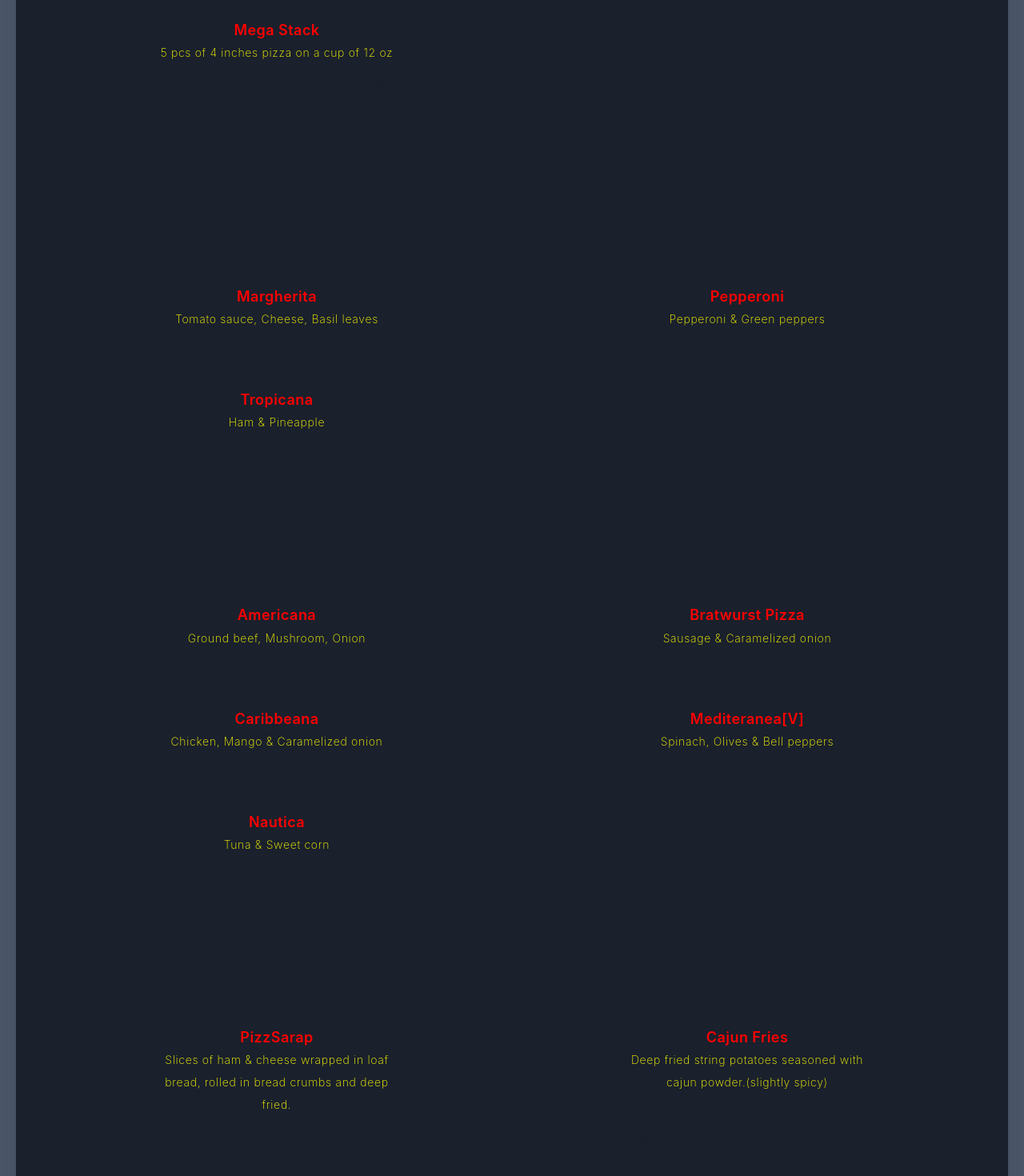
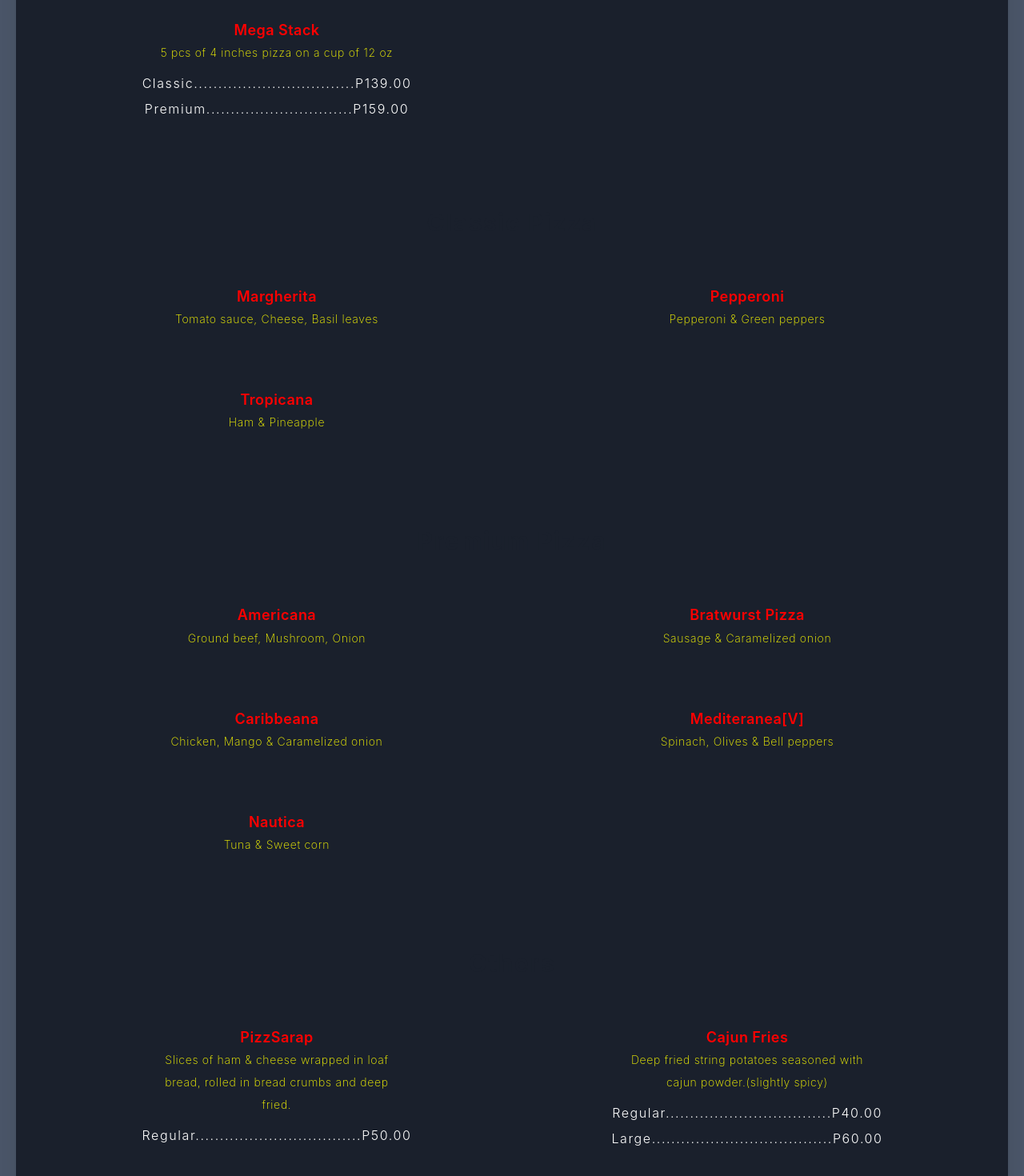
Before and after one commit to jhigger/pizzastack2, a React (Vite) app: page /menu in a window 1280 px wide. Shown: the part 820-2290 px from the top of the page at 80% size. Built offline with nearby package versions, Linux system fonts and the light colour scheme.

Commit message:
refactored

```diff
--- a/src/pages/Menu.jsx
+++ b/src/pages/Menu.jsx
@@ -52,14 +52,27 @@ const ProductDesc = ({desc, ...props}) => {
 	);
 };
 
-const PizzaPrices = ({products}) => {
-	const classicDots = (times) => {
-		return '.'.repeat(40 - times);
-	};
-	const premiumDots = (times) => {
-		return '.'.repeat(37 - times);
+const ProductPrice = ({text, dots, price}) => {
+	const printDots = () => {
+		return '.'.repeat(dots - price.length);
 	};
 
+	return (
+		<chakra.p
+			fontSize="md"
+			fontWeight="light"
+			lineHeight="taller"
+			letterSpacing="widest"
+			color="white"
+		>
+			{text}
+			{printDots()}
+			{price}
+		</chakra.p>
+	);
+};
+
+const PizzaPrices = ({products}) => {
 	return (
 		<>
 			{products.map((product) => {
@@ -67,24 +80,16 @@ const PizzaPrices = ({products}) => {
 					<Box textAlign="center" key={product.name}>
 						<ProductName name={product.name} />
 						<ProductDesc desc={product.desc} />
-						<chakra.p
-							fontSize="md"
-							fontWeight="light"
-							lineHeight="taller"
-							letterSpacing="widest"
-						>
-							Classic{classicDots(product.size.classic.length)}
-							{product.size.classic}
-						</chakra.p>
-						<chakra.p
-							fontSize="md"
-							fontWeight="light"
-							lineHeight="taller"
-							letterSpacing="widest"
-						>
-							Premium{premiumDots(product.size.premium.length)}
-							{product.size.premium}
-						</chakra.p>
+						<ProductPrice
+							text={'Classic'}
+							dots={40}
+							price={product.size.classic}
+						/>
+						<ProductPrice
+							text="Premium"
+							dots={37}
+							price={product.size.premium}
+						/>
 					</Box>
 				);
 			})}
@@ -108,13 +113,6 @@ const Specialties = ({products}) => {
 };
 
 const Others = ({products}) => {
-	const regularDots = (times) => {
-		return '.'.repeat(40 - times);
-	};
-	const largeDots = (times) => {
-		return '.'.repeat(43 - times);
-	};
-
 	return (
 		<>
 			{products.map((product) => {
@@ -124,25 +122,13 @@ const Others = ({products}) => {
 						<Flex align="center" justify="center">
 							<ProductDesc desc={product.desc} w={'xs'} />
 						</Flex>
-						<chakra.p
-							fontSize="md"
-							fontWeight="light"
-							lineHeight="taller"
-							letterSpacing="widest"
-						>
-							Regular{regularDots(product.size.regular.length)}
-							{product.size.regular}
-						</chakra.p>
+						<ProductPrice
+							text={'Regular'}
+							dots={40}
+							price={product.size.regular}
+						/>
 						{product.size.large && (
-							<chakra.p
-								fontSize="md"
-								fontWeight="light"
-								lineHeight="taller"
-								letterSpacing="widest"
-							>
-								Large{largeDots(product.size.large.length)}
-								{product.size.large}
-							</chakra.p>
+							<ProductPrice text="Large" dots={43} price={product.size.large} />
 						)}
 					</Box>
 				);
```
